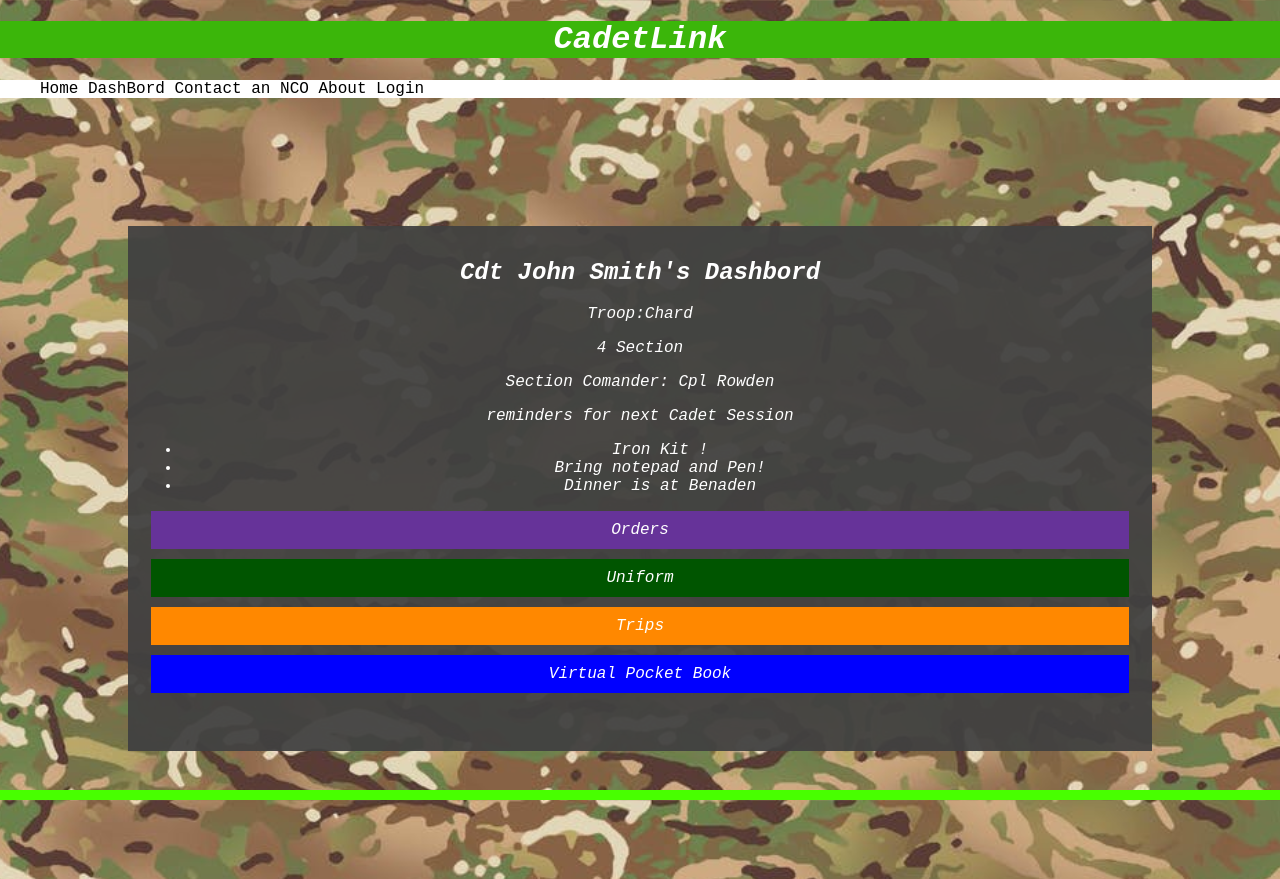
After one commit to Omagar1/CadetLink, a PHP site: page /mainPage.htm in a window 1280 px wide. The commit adds this page. Run offline with PHP 8.4, Linux system fonts and the light colour scheme.

Commit message:
Made Dashbord
Made ealry prototype of a Dashbord

```diff
--- a/main.css
+++ b/main.css
@@ -3,6 +3,7 @@
     font-family: 'Courier New', monospace;
 
 }
+
 
 
 /* ----------------------------- Header Stuff -----------------------------  */
@@ -36,6 +37,7 @@
   body {
     background-image: url("images/mtp.jpg");
     background-repeat: no-repeat;
+    background-attachment: fixed;
     background-size: cover;
     margin: 0;
     height: auto;
@@ -55,6 +57,48 @@
         text-align: center;
         font-family: 'Bebas Neue', cursive;
         font-style: oblique;
+      }
+
+      .dashbord{
+        padding: 1%;
+        margin: 10px 10px;
+      }
+
+      .dashbordOrders{
+        background-color: rebeccapurple;
+        padding: 1%;
+        margin: 10px 10px;
+      }
+      .dashbordUniform{
+        background-color: rgb(0, 85, 0);
+        padding: 1%;
+        margin: 10px 10px;
+      }
+      .dashbordTrips{
+        background-color: rgb(255, 136, 0);
+        padding: 1%;
+        margin: 10px 10px;
+      }
+      .dashbordVPB{
+        background-color: blue;
+        padding: 1%;
+        margin: 10px 10px;
+      }
+      ul.no-bullets {
+        list-style-type: none;
+        margin: 0;
+        padding: 0;
+      }
+      .dasbordTxt{
+        list-style-type: none;
+        text-decoration: none;
+
+      }
+      li.dasbord:hover {
+        background-color: white;
+      }
+      .dasbordTxt:hover {
+        color: black;
       }
   /* ----------------------------- Form stuff  -----------------------------  */
         fieldset{
--- /dev/null
+++ b/mainPage.htm
@@ -0,0 +1,57 @@
+<!DOCTYPE html>
+  <html>
+    <head>
+      <title>CadetLink</title>
+      <link href="main.css" rel="stylesheet" />
+      <link rel="preconnect" href="https://fonts.googleapis.com">
+      <link rel="preconnect" href="https://fonts.gstatic.com" crossorigin>
+      <link href="https://fonts.googleapis.com/css2?family=Bebas+Neue&display=swap" rel="stylesheet">
+      <meta name="viewport" content="width=device-width, initial-scale=1.0">
+    </head>
+
+    <body id = "test">
+      <div id="header">
+        <h1>CadetLink</h1>
+
+      </div>
+
+      <div id="navbar">
+        <ul>
+          <li class = "inline"><a href="#home" class ="navBarTxt">Home</a></li>
+          <li class = "inline"><a href="#dashbord"class ="navBarTxt">DashBord</a></li>
+          <li class = "inline"><a href="#contact" class ="navBarTxt">Contact an NCO</a></li>
+          <li class = "inline"><a href="#about" class ="navBarTxt" > About</a></li>
+          <li class = "inline"><a href="#login" class ="navBarTxt" > Login</a></li>
+        </ul>
+
+      </div>
+      <div id="container">
+
+        <div id="main">
+            <h2>Cdt John Smith's Dashbord</h2>
+            <p>Troop:Chard</p>
+            <p>4 Section</p>
+            <p>Section Comander: Cpl Rowden</p>
+            <p>reminders for next Cadet Session</p>
+            <ul>
+                <li>Iron Kit !</li>
+                <li>Bring notepad and Pen!</li>
+                <li>Dinner is at Benaden</li> <!-- for tjwa only -->
+            </ul>
+
+            <div>
+                <ul class="no-bullets">
+                <li class ="dashbordOrders" class ="dashbord"><a href = "#Orders" class = "dasbordTxt">Orders</a></li>
+                <li class ="dashbordUniform" class ="dashbord"><a href = "#Uniform"class = "dasbordTxt">Uniform</a></li>
+                <li class ="dashbordTrips" class ="dashbord"><a href = "#Trips"class = "dasbordTxt">Trips</a></li>
+                <li class ="dashbordVPB" class ="dashbord"><a href = "#VPB"class = "dasbordTxt">Virtual Pocket Book</a></li>
+                </ul>
+            </div>
+
+        </div>
+      </div>
+      <div id="footer">
+
+      </div>
+    </body>
+  </html>
```
Also changed, not shown: 1 other file.
